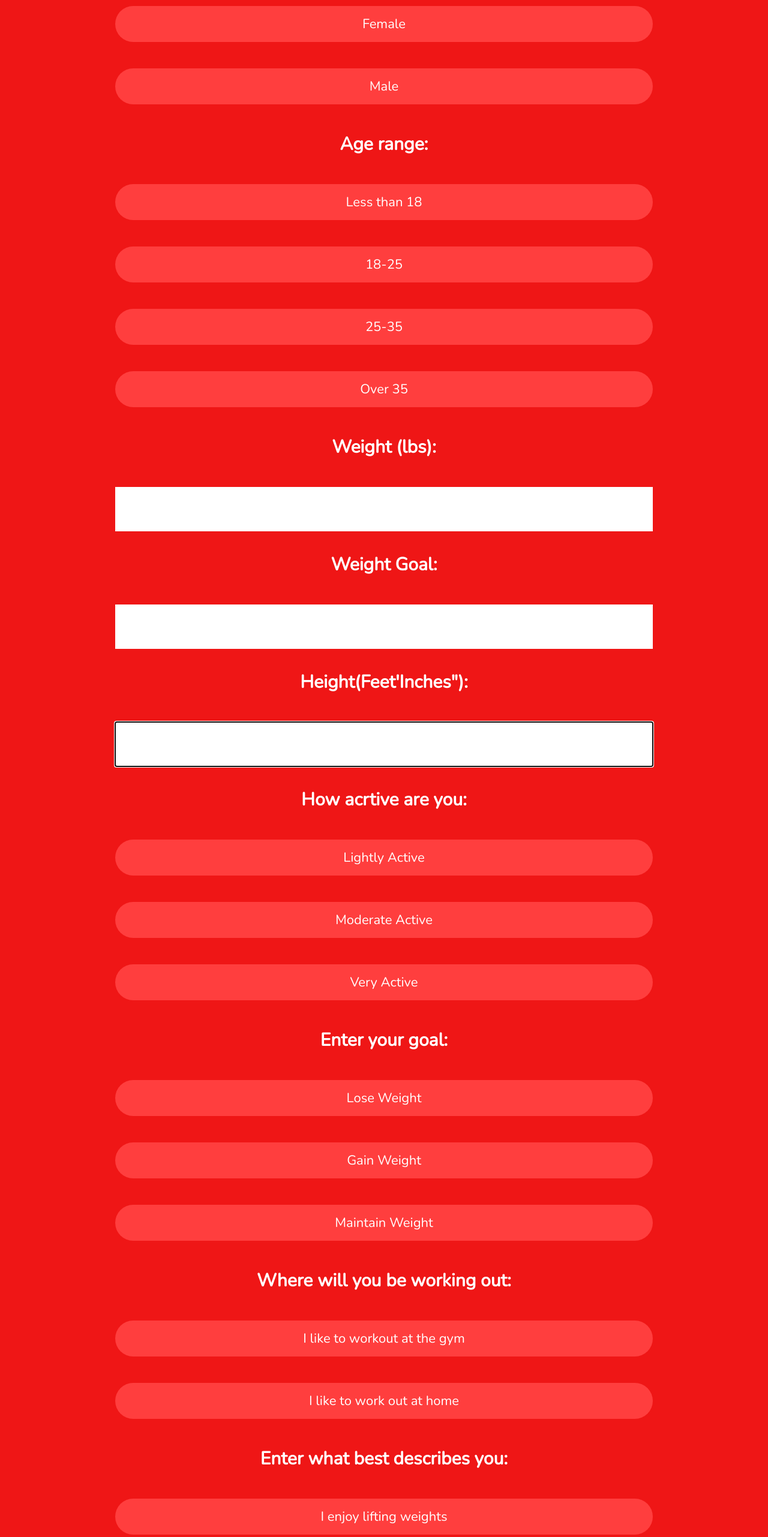
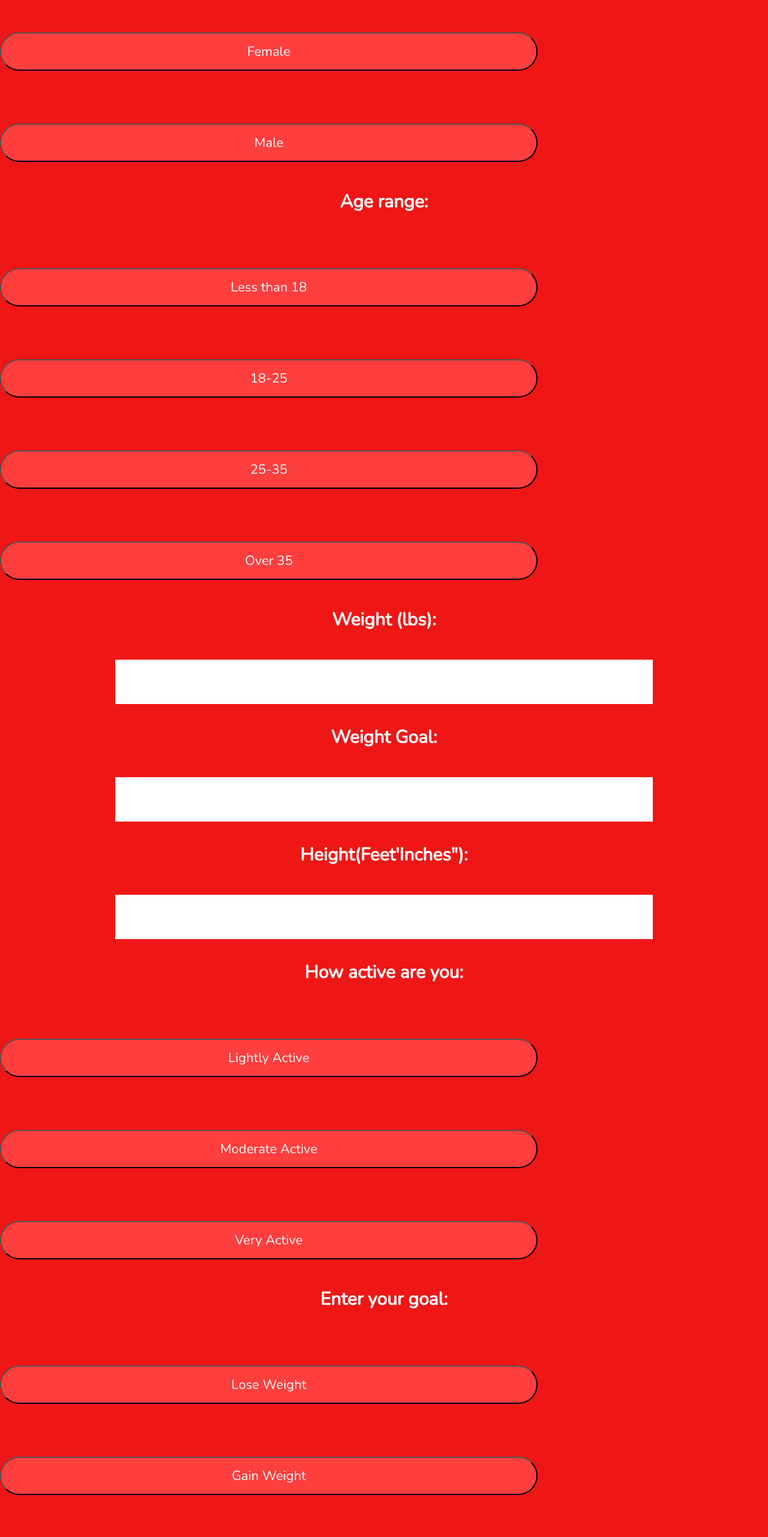
Before and after one commit to hailley-kane/Capstone_Project, a React (Create React App) app: page /Quiz in a window 1280 px wide. Shown: the part 234-2797 px from the top of the page at 60% size. Built offline with nearby package versions, Linux system fonts and the light colour scheme.

Commit message:
Updated Quiz

```diff
--- a/src/pages/Quiz/Quiz.css
+++ b/src/pages/Quiz/Quiz.css
@@ -15,6 +15,7 @@ h1.quiz{
     font-size: 50px;
     color: white;
 }
+
 h4.quiz{
     font-family: 'Nunito', sans-serif;
     font-size: 30px;
@@ -66,16 +67,15 @@ h4.quiz{
     box-shadow: 0 2px 2px 0 rgba(0,0,0,0,14), 0 3px 1px -2p rgba(0,0,0,0,12), 0 1px 5px 0 rgba(0,0,0,0,0.2);
     transition: 0.2s linear all;
 
+}
 
 
-}
 .button-container button:first-child:hover{
     background-color: darken(green, 20%);
 
 }
 
 input[id = 'height'],
-button,
 textarea{
     display: flex;
     margin: 0 auto 1.5rem auto;
@@ -87,7 +87,6 @@ textarea{
     border:none;
 }
 input[id = 'weight'],
-button,
 textarea{
     display: flex;
     margin: 0 auto 1.5rem auto;
@@ -99,7 +98,6 @@ textarea{
     border:none;
 }
 input[id = 'weight-goal'],
-button,
 textarea{
     display: flex;
     margin: 0 auto 1.5rem auto;
@@ -110,3 +108,25 @@ textarea{
     width: 70%;
     border:none;
 }
+input[id = 'limitation'],
+textarea{
+    display: flex;
+    margin: 0 auto 1.5rem auto;
+    font-family: 'Nunito', sans-serif;
+    font-size: 22px;
+    border-radius: 0rem;
+    padding: 1rem;
+    width: 70%;
+    border:none;
+}
+input[id = 'restrictions'],
+textarea{
+    display: flex;
+    margin: 0 auto 1.5rem auto;
+    font-family: 'Nunito', sans-serif;
+    font-size: 22px;
+    border-radius: 0rem;
+    padding: 1rem;
+    width: 70%;
+    border:none;
+}
--- a/src/pages/Quiz/Quiz.js
+++ b/src/pages/Quiz/Quiz.js
@@ -1,5 +1,4 @@
 import { getOverlayAlpha } from "@mui/material";
-import { Component, Fragment } from "react";
 import {faCheck, faTimes, faInfoCircle} from "@fortawesome/free-solid-svg-icons";
 import {FontAwesomeIcon} from "@fortawesome/react-fontawesome";
 import '../Quiz/Quiz.css'
@@ -8,10 +7,18 @@ import {useRef, useState, useEffect} from 'react';
 //Gender and age are multiple choice
 const WEIGHT_REGEX = /^[0-9]{1,3}$/
 const HEIGHT_REGEX = /^([0-9]{1,3})+('[0-9]{1,3})+(")$/
+const LIMITATIONS_REGEX = /^[a-zA-Z]{1,23}$/;
 
 const Quiz = () => {
     const userRef = useRef();
     const errRef = useRef();
+    const[success, setSuccess] = useState(false);
+    const[errMsg, setErrMsg] = useState('');
+    //Gender
+    const [gender, setGender] = useState('');
+
+    //Age
+    const [age, setAge] = useState('');
 
 
     //Weight
@@ -53,33 +60,105 @@ const Quiz = () => {
         setValidHeight(result);
     }, [height])
 
-    const[success, setSuccess] = useState(false);
+    //Activity level
+    const [activityLevel, setActivityLevel] = useState('');
+
+
+    //Goal
+    const [goal, setGoal] = useState('');
+
+    //Workout location option
+    const [workoutLocation, setWorkoutLocation] = useState('');
+
+    //Workout Preferance
+    const [workoutPreferance, setWorkoutPreferance] = useState('');
+
+    //Limitations
+    const [limitation, setLimitation] = useState('');
+    const [validLimitation, setValidLimitation] = useState(false);
+    const [limitationFocus, setLimitationFocus] = useState(false);
+
+    //Validatte limitation input
+    useEffect(() => {
+        const result = LIMITATIONS_REGEX.test(limitation);
+        console.log(result);
+        console.log(limitation);
+        setValidLimitation(result);
+    }, [limitation])
+
+    //Dietary restrictions input
+    const [diet, setDiet] = useState('');
+    const [validDiet, setValidDiet] = useState(false);
+    const [dietFocus, setDietFocus] = useState(false);
+
+    //Validate dietary restriction input
+    useEffect(() => {
+        const result = LIMITATIONS_REGEX.test(diet);
+        console.log(result);
+        console.log(diet);
+        setValidDiet(result);
+    }, [diet])
 
 
     useEffect(() =>{
         userRef.current.focus();
     }, [])
 
+    const handleSubmit = async (e) =>{
+        e.preventDefault();
+        try {
+            const response = await fetch('http://localhost:3000/Quiz', {
+            method: 'POST',
+            headers: {
+            'Content-Type': 'application/json'
+            },
+            //body: JSON.stringify({username: user, password: pwd})
+            });
+            //const data = await response.json();
+            //console.log(data);
+        /*Next four lines are just to make sure code work it is still not linked to the back end*/
+        console.log(gender, age, weight, weightGoal, height, activityLevel, goal, workoutLocation, workoutPreferance, limitation, diet);
+        setGender(''); //once submitted it will clear the username and pwd components
+        setAge('');
+        setWeight('');
+        setWeightGoal('');
+        setHeight('');
+        setActivityLevel('');
+        setGoal('');
+        setWorkoutLocation('');
+        setWorkoutPreferance('');
+        setLimitation('');
+        setDiet('');
+        setSuccess(true);
+    } catch (error) {
+        console.error(error);
+        setErrMsg('Failed to login. Please try again.');
+        }
+
+    }
+
+
 
     return (
         <html >
             <h1 className="quiz">Personal Quiz</h1>
+            <form onSubmit = {handleSubmit}>
                 <div className='questions'>
 
                     <h4 className="quiz">Gender:</h4>
                     <div className="option-container">
-                    <p className="option">Female</p>
-                    <p className="option">Male</p>
+                        <button className="option" id = 'gender' onClick = {()=> setGender('Female')} >Female</button>
+                        <button className="option" id = 'gender' onClick = {()=> setGender('Male')} >Male</button>
                     </div>
 
                     <h4 className="quiz">Age range:</h4>
                     <div className="option-container">
-                    <p className="option">Less than 18</p>
-                    <p className="option">18-25</p>
+                        <button className="option" id = 'age' onClick = {()=> setAge('Less than 18')} >Less than 18</button>
+                        <button className="option" id = 'age' onClick = {()=> setAge('18-25')} >18-25</button>
                     </div>
                     <div className="option-container">
-                    <p className="option">25-35</p>
-                    <p className="option">Over 35</p>
+                        <button className="option" id = 'age' onClick = {()=> setAge('25-35')} >25-35</button>
+                        <button className="option" id = 'age' onClick = {()=> setAge('Over 35')} >Over 35</button>
                     </div>
 
                     <h4 className="quiz">Weight (lbs): </h4>
@@ -161,51 +240,90 @@ const Quiz = () => {
                                 Format should follow: Feet'Inches"<br />
                     </p>
 
-                <h4 className="quiz">How acrtive are you: </h4>
+                    <h4 className="quiz">How active are you: </h4>
                     <div className="option-container">
-                    <p className="option">Lightly Active</p>
-                    <p className="option">Moderate Active</p>
-                    <p className="option">Very Active</p>
+                        <button className="option" id = 'activity-level' onClick = {()=> setActivityLevel('Lightly Active')} >Lightly Active</button>
+                        <button className="option" id = 'activity-level' onClick = {()=> setActivityLevel('Moderate Active')} >Moderate Active</button>
+                        <button className="option" id = 'activity-level' onClick = {()=> setActivityLevel('Very Active')} >Very Active</button>
                     </div>
 
                     <h4 className="quiz">Enter your goal: </h4>
                     <div className="option-container">
-                    <p className="option">Lose Weight</p>
-                    <p className="option">Gain Weight</p>
-                    <p className="option">Maintain Weight</p>
+                        <button className="option" id = 'goal' onClick = {()=> setGoal('Lose Weight')} >Lose Weight</button>
+                        <button className="option" id = 'goal' onClick = {()=> setGoal('Gain Weight')}>Gain Weight</button>
+                        <button className="option" id = 'goal' onClick = {()=> setGoal('Maintain Weight')}>Maintain Weight</button>
                     </div>
 
                     <h4 className="quiz">Where will you be working out:</h4>
                     <div className="option-container">
-                    <p className="option">I like to workout at the gym</p>
-                    <p className="option">I like to work out at home</p>
+                        <button className="option" id = 'workout-location' onClick = {()=> setWorkoutLocation('Gym workouts')} >I like to workout at the gym</button>
+                        <button className="option" id = 'workout-location' onClick = {()=> setWorkoutLocation('Home workouts')}>I like to work out at home</button>
                     </div>
 
                     <h4 className="quiz">Enter what best describes you:</h4>
                     <div className="option-container">
-                    <p className="option">I enjoy lifting weights</p>
-                    <p className="option">I enjoy cardio</p>
-                    <p className="option">I enjoy a mixed of both</p>
+                        <button className="option" id = 'workout-preferance' onClick = {()=> setWorkoutPreferance('I enjoy lifting weights')}>I enjoy lifting weights</button>
+                        <button className="option" id = 'workout-preferance' onClick = {()=> setWorkoutPreferance('I enjoy cardio')}>I enjoy cardio</button>
+                        <button className="option" id = 'workout-preferance' onClick = {()=> setWorkoutPreferance('I enjoy a mixed of both')} >I enjoy a mixed of both</button>
                     </div>
 
                     <h4 className="quiz">Enter any Injuries or Limitations: </h4>
+                    <span className= {validLimitation ? "valid" : "hide" }>
+                                    <FontAwesomeIcon icon = {faCheck} />
+                                </span>
+                                <span className= {validLimitation || !limitation? "hide" : "invalid"}>
+                                    <FontAwesomeIcon icon = {faTimes} />
+                                </span>
                     <input
                     type = 'text'
-                id = 'limitations'
+                    id = 'limitation'
+                    ref = {userRef}
+                    autoComplete = "off" //we dont want to see previous suggestions because this is the registration page
+                    onChange = {(e) => setLimitation(e.target.value)}
                     required
+                    aria-invalid = {validLimitation ? "false" : "true"}
+                    aria-describedby = "uidnote"
+                    onFocus = {() => setLimitationFocus(true)}
+                    onBlur = {() => setLimitationFocus(false)}
                     />
+                    <p id ="uidnote" className = {limitationFocus && limitation &&
+                            !validLimitation ? "instructions" : "offscreen"}>
+                                <FontAwesomeIcon icon={faInfoCircle}/>
+                                Invalid Input<br />
+                                Limit of 23 chars.<br />
+                    </p>
 
                     <h4 className="quiz">Enter any dietary restrictions: </h4>
+                    <span className= {validDiet ? "valid" : "hide" }>
+                                    <FontAwesomeIcon icon = {faCheck} />
+                                </span>
+                                <span className= {validDiet || !diet ? "hide" : "invalid"}>
+                                    <FontAwesomeIcon icon = {faTimes} />
+                                </span>
                     <input
                     type = 'text'
                     id = 'restrictions'
+                    ref = {userRef}
+                    autoComplete = "off" //we dont want to see previous suggestions because this is the registration page
+                    onChange = {(e) => setDiet(e.target.value)}
                     required
+                    aria-invalid = {validDiet ? "false" : "true"}
+                    aria-describedby = "uidnote"
+                    onFocus = {() => setDietFocus(true)}
+                    onBlur = {() => setDietFocus(false)}
                     />
+                    <p id ="uidnote" className = {dietFocus && diet &&
+                            !validDiet? "instructions" : "offscreen"}>
+                                <FontAwesomeIcon icon={faInfoCircle}/>
+                                Invalid Input<br />
+                                Limit of 23 chars.<br />
+                    </p>
                     <div className="button-container">
                         <button className='SubmitButton'>Submit</button>
                     </div>
 
                 </div>
+            </form>
         </html>
 
     );
```
Lines whose indentation alone changed are shown as unchanged.
